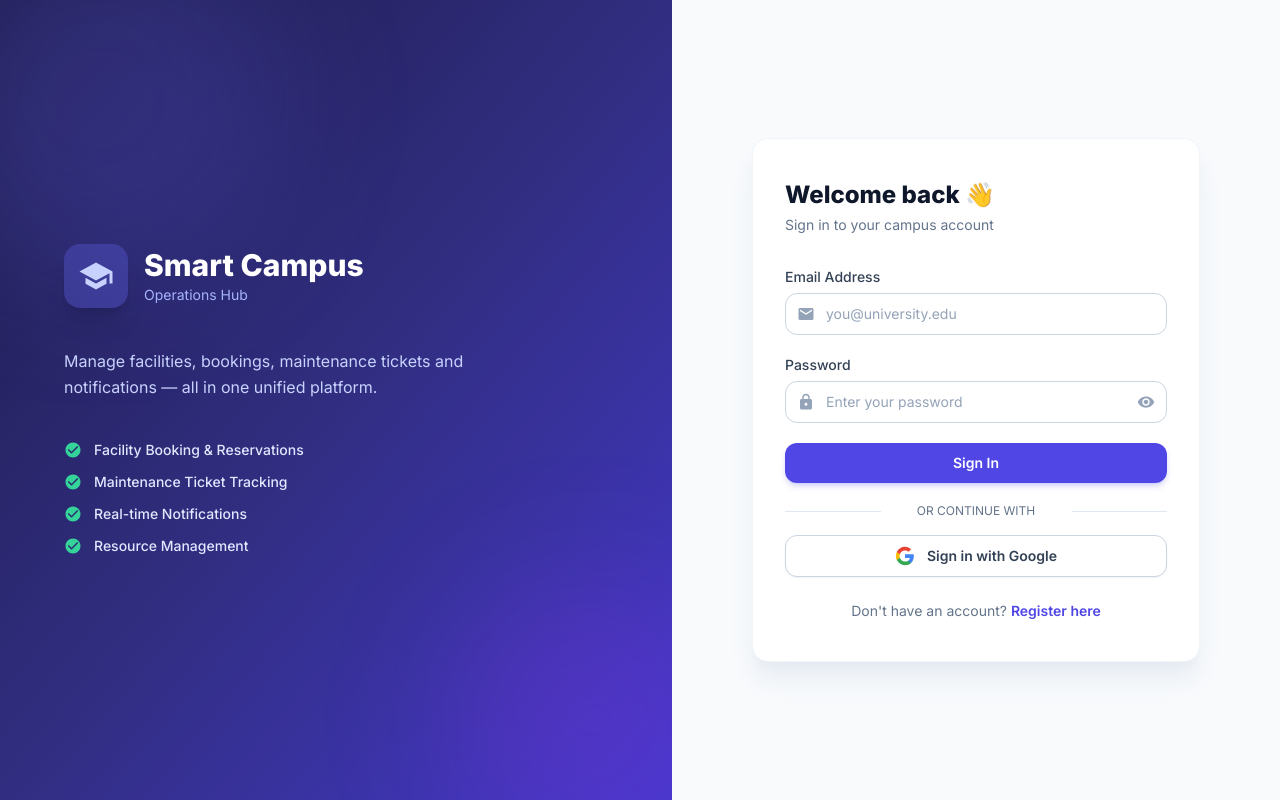
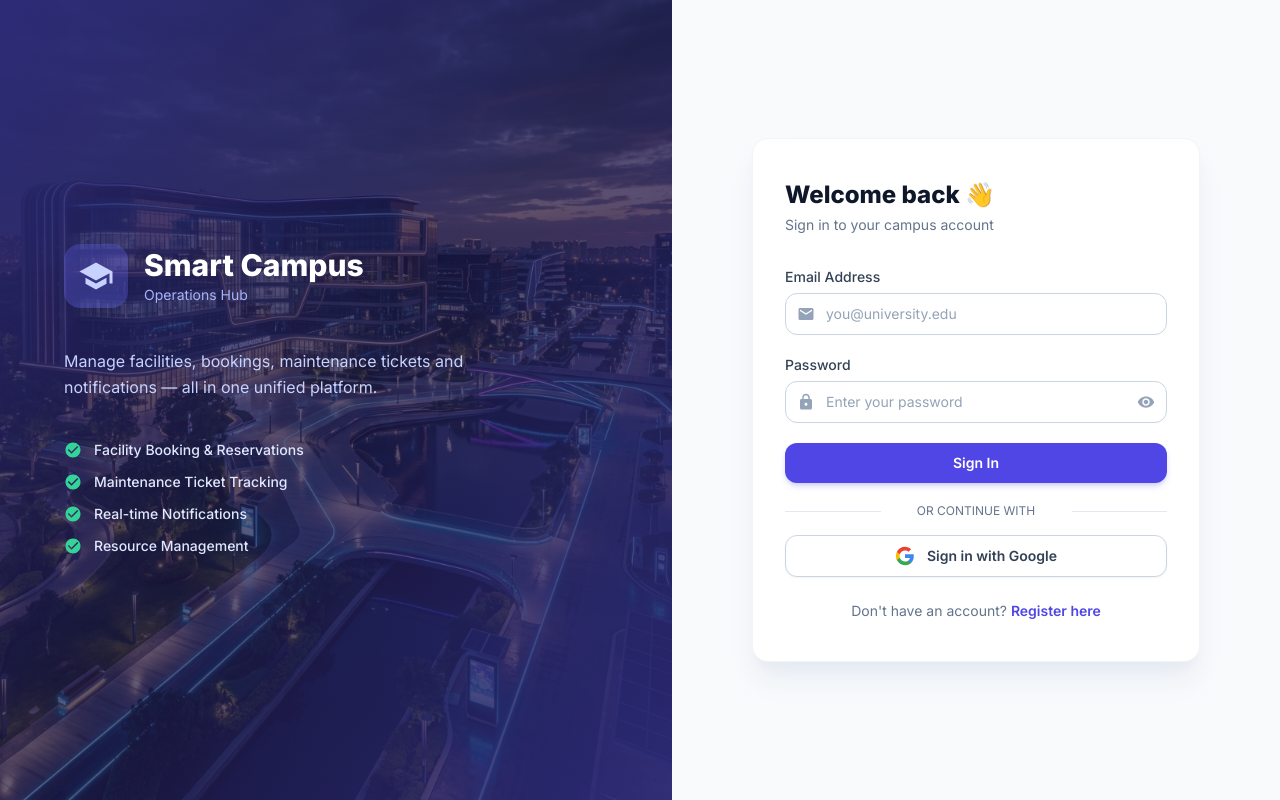
Before and after one commit to InushkaAnjana/Smart-Campus-Operations-Hub, a React (Vite) app in the folder frontend/: page /login in a window 1280 px wide. Built offline with nearby package versions, Linux system fonts and the light colour scheme; no server answers.

Commit message:
new changes

```diff
--- a/frontend/src/pages/Login/LoginPage.jsx
+++ b/frontend/src/pages/Login/LoginPage.jsx
@@ -5,6 +5,7 @@ import { useState } from 'react'
 import { useNavigate, Link } from 'react-router-dom'
 import { MdSchool, MdEmail, MdLock, MdVisibility, MdVisibilityOff, MdCheckCircle } from 'react-icons/md'
 import { useAuth } from '../../context/AuthContext'
+import campusBg from '../../assets/smart_campus_bg.png'
 
 const FEATURES = [
   'Facility Booking & Reservations',
@@ -41,10 +42,13 @@ const LoginPage = () => {
   return (
     <div className="flex min-h-screen font-sans">
       {/* ── Left Brand Panel ── */}
-      <div className="hidden lg:flex flex-col justify-center flex-1 bg-gradient-to-br from-[#1e1b4b] via-[#312e81] to-[#4338ca] px-16 py-12 relative overflow-hidden">
-        {/* Background blobs */}
-        <div className="absolute top-[-80px] left-[-80px] w-[360px] h-[360px] rounded-full bg-indigo-500/20 blur-3xl pointer-events-none" />
-        <div className="absolute bottom-[-60px] right-[-60px] w-[280px] h-[280px] rounded-full bg-purple-600/20 blur-3xl pointer-events-none" />
+      <div
+        className="hidden lg:flex flex-col justify-center flex-1 px-16 py-12 relative overflow-hidden bg-cover bg-center"
+        style={{ backgroundImage: `url(${campusBg})` }}
+      >
+        {/* Dark overlay for text readability */}
+        <div className="absolute inset-0 bg-indigo-950/70" />
+        <div className="absolute inset-0 bg-gradient-to-br from-indigo-900/80 via-transparent to-indigo-900/80" />
 
         <div className="relative z-10 max-w-md">
           {/* Logo */}
```
Also changed, not shown: frontend/src/assets/smart_campus_bg.png (added).
